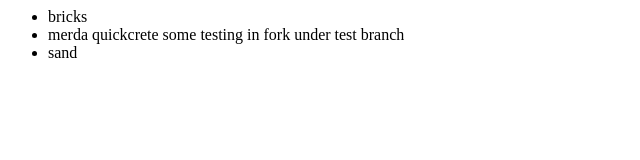
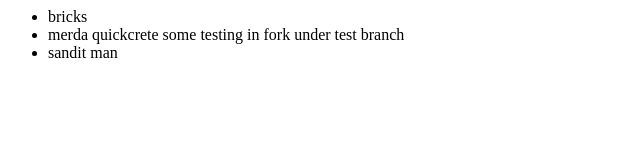
Before and after one commit to cmariean/test1, a plain HTML site: page index.html in a window 1280 px wide. Shown: the full height of the page, 0-640 px from the left. Drawn offline with Linux system fonts and the light colour scheme.

Commit message:
changes from fork under test branch finaaaaaaaal

```diff
--- a/index.html
+++ b/index.html
@@ -4,7 +4,7 @@
 			<ul>
 				<li>bricks</li>
 				<li>merda quickcrete some testing in fork under test branch</li>
-				<li>sand</li>
+				<li>sandit man</li>
 			</ul>
 		</div>
 	</body>
```
